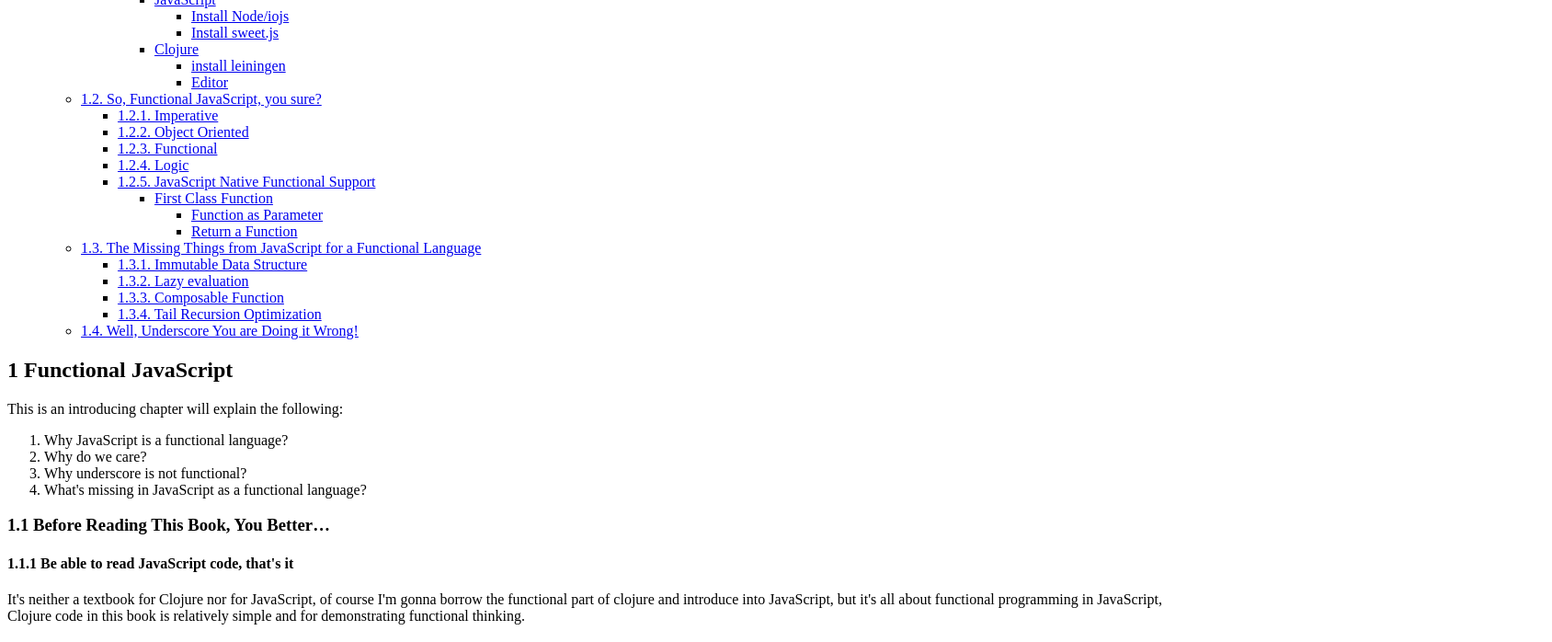
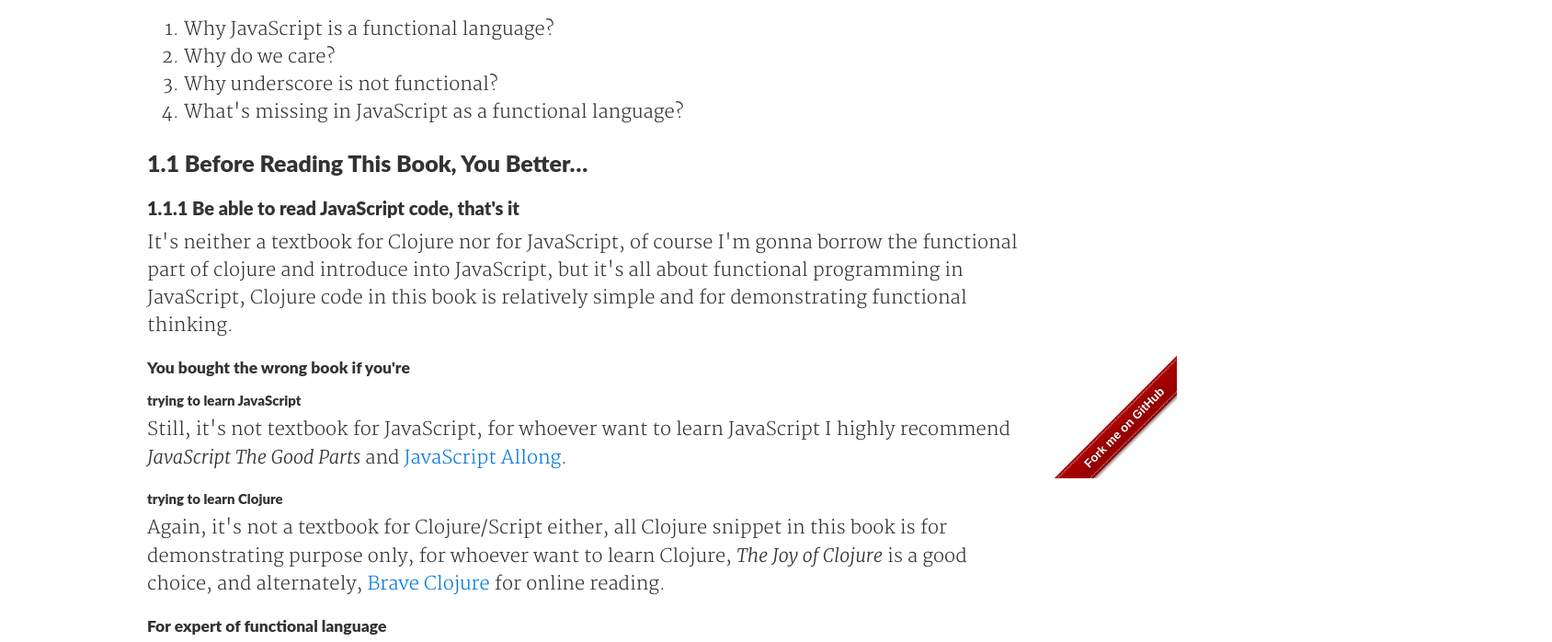
Before and after one commit to jcouyang/clojure-flavored-javascript, a plain HTML site: page index.html in a window 1280 px wide. Shown: the part 280-978 px from the top of the page at 92% size, 1688 px wide, since content can reach past the window. Drawn offline with Linux system fonts and the light colour scheme; the site is published under a folder, as on GitHub Pages, so addresses that start at the root find nothing; a script that the page names is missing.

Commit message:
using relative path

```diff
--- a/index.html
+++ b/index.html
@@ -1,7 +1,7 @@
 <!DOCTYPE html>
 <html>
 <head>
-<!-- 2015-11-06 Fri 23:35 -->
+<!-- 2015-11-06 Fri 23:39 -->
 <meta  charset="utf-8">
 <meta  name="viewport" content="width=device-width, initial-scale=1">
 <title>Clojure Flavored JavaScript</title>
@@ -10,8 +10,8 @@
 <meta  name="keywords" content="clojure, javascript, functional, mori, clojurescript">
 <meta charset="utf-8">
 <meta name="viewport" content="width=device-width, initial-scale=1.0">
-<link rel="stylesheet" href="/style/pixyll.css"/>
-<link rel="stylesheet" href="/style/gh-fork-ribbon.css" />
+<link rel="stylesheet" href="style/pixyll.css"/>
+<link rel="stylesheet" href="style/gh-fork-ribbon.css" />
 <!--[if lt IE 9]>
      <link rel="stylesheet" href="/style/gh-fork-ribbon.ie.css" />
      <![endif]-->
@@ -135,6 +135,7 @@ for the JavaScript code in this tag.
 </ul>
 </div>
 </nav>
+
 <div id="outline-container-orgheadline31" class="outline-2">
 <h2 id="orgheadline31"><span class="section-number-2">1</span> Functional JavaScript</h2>
 <div class="outline-text-2" id="text-1">
@@ -476,7 +477,7 @@ A thunk is something not executed yet, but waiting someone to click the <b>Butto
 <div id="postamble" class="status">
 <p>Author: Jichao Ouyang <a aria-label="Follow @jcouyang on GitHub" data-count-aria-label="# followers on GitHub" data-count-api="/users/jcouyang#followers" data-count-href="/jcouyang/followers" href="https://github.com/jcouyang" class="github-button">Follow @jcouyang</a>
 </p>
-<p>Modified: 2015-11-06 Fri 23:35</p>
+<p>Modified: 2015-11-06 Fri 23:39</p>
 <p>Generated by: <a href="http://www.gnu.org/software/emacs/">Emacs</a> 24.5.1 (<a href="http://orgmode.org">Org</a> mode 8.3.2)</p>
 <p>&lt;Publish&gt; with _(:з」∠)_ by <a href="https://github.com/jcouyang/orgpress">OrgPress</a></p>
 <a rel="license" href="http://creativecommons.org/licenses/by-nc-nd/3.0/"><img alt="Creative Commons License" style="border-width:0" src="https://i.creativecommons.org/l/by-nc-nd/3.0/88x31.png" /></a><br />This work is licensed under a <a rel="license" href="http://creativecommons.org/licenses/by-nc-nd/3.0/">Creative Commons Attribution-NonCommercial-NoDerivs 3.0 Unported License</a>.
```
